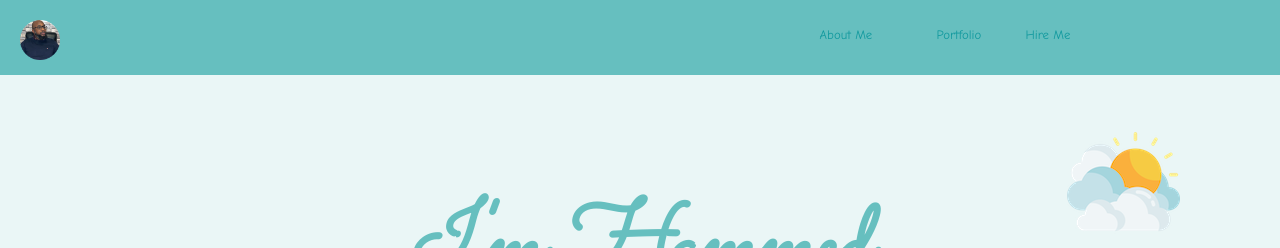
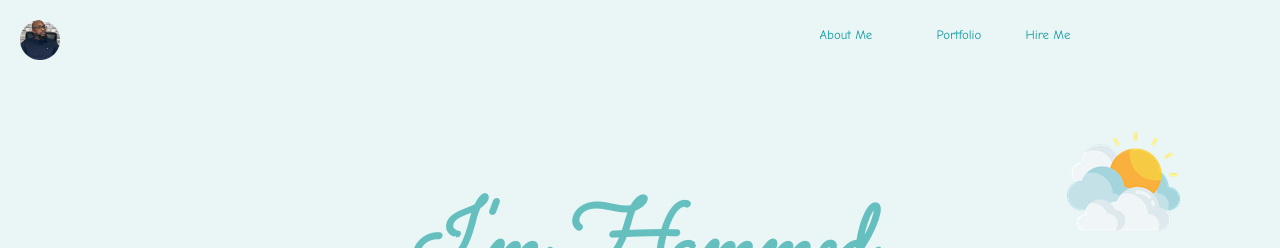
Before and after one commit to hammed-jimoh/CV-Udemy, a plain HTML site: page index.html in a window 1280 px wide. Shown: the top 248 px of the page. Drawn offline with Linux system fonts and the light colour scheme.

Commit message:
Update styles.css

```diff
--- a/css/styles.css
+++ b/css/styles.css
@@ -128,7 +128,7 @@ h3 {
 }
 
 .top-most-container {
-  background-color: #66BFBF;
+  background-color: #EAF6F6;
   position: relative;
   height: 75px;
   width: 100%;
```
